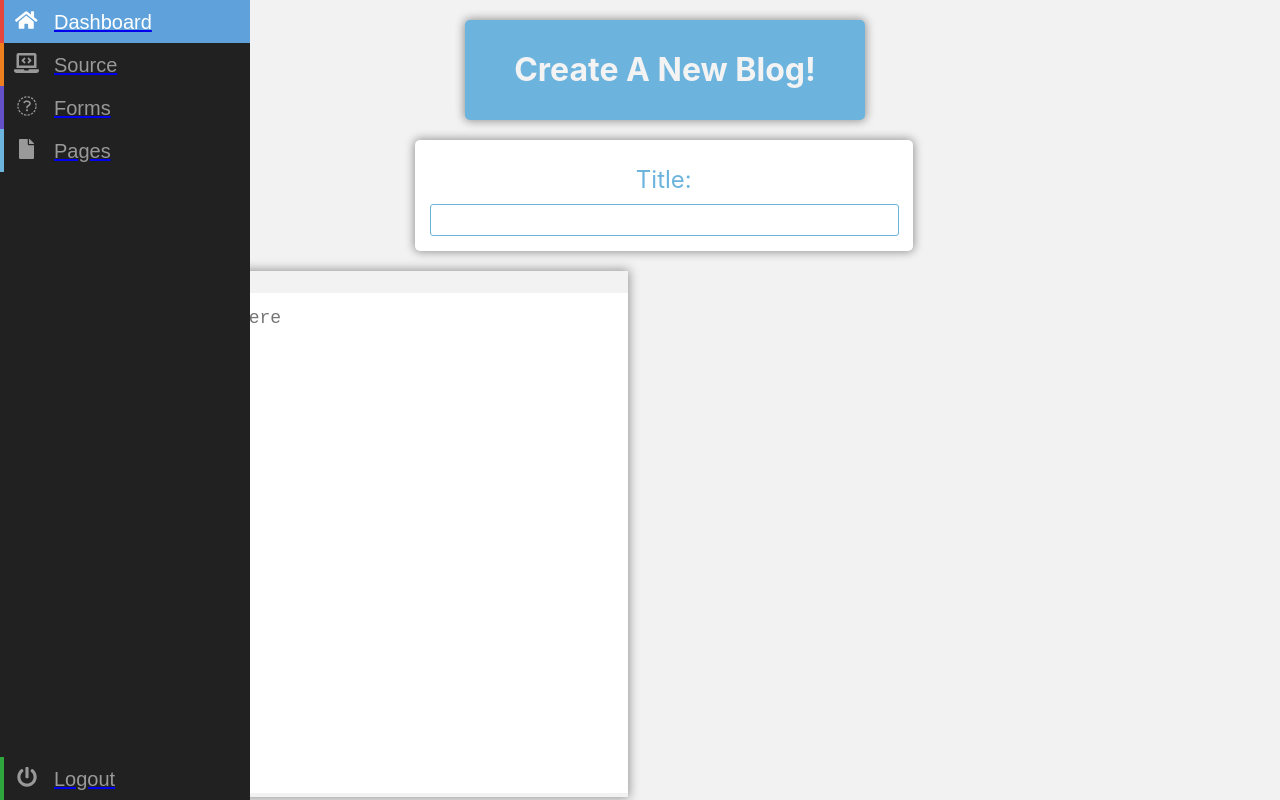
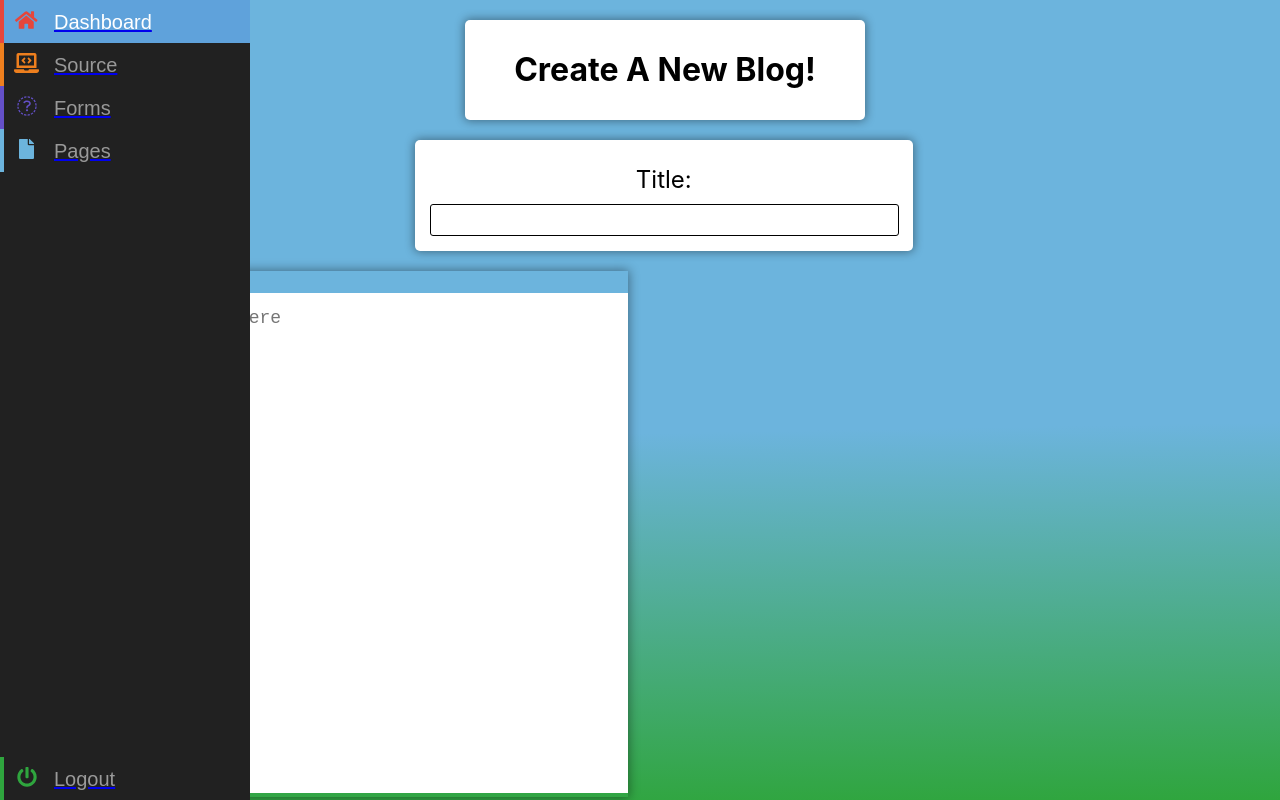
Before and after one commit to ArizonaMangoJuice/los-sabores-de-mi-tierra, a React (Create React App) app: page /dashboard/pages in a window 1280 px wide. Built offline with nearby package versions, Linux system fonts and the light colour scheme.

Commit message:
added text area for writing the blog

```diff
--- a/src/App.css
+++ b/src/App.css
@@ -11,3 +11,20 @@ h1{
 .card-hover{
   box-shadow: 0 0 10px 1px rgba(0, 0, 0, 0.4);
 }
+
+/* web colors text */
+.tomato{
+  color:#e6463c;
+}
+.chocolate-orange{
+  color:#ee7f1e;
+}
+.slateblue{
+  color:#6450c8;
+}
+.cornflowerblue{
+  color:#6cb4dd;
+}
+.seagreen{
+  color:#2fa53e;
+}
--- a/src/components/Banner/Banner.css
+++ b/src/components/Banner/Banner.css
@@ -4,12 +4,14 @@
 
 .banner{
     /* this color will be a prop to change the css */
-    background-color: #6cb4dd;
-    color: #f3f3f4;
+    /* background-color: #6cb4dd; */
+    /* color: #f3f3f4; */
+    color: black;
     width: 400px;
     margin: 0 auto 0 auto;
     height: 100px;
     border-radius: 5px;
+    background-color: white;
 }
 
 .banner-title{
--- a/src/components/Nav/Nav.js
+++ b/src/components/Nav/Nav.js
@@ -18,6 +18,7 @@ export default class Nav extends React.Component{
         let NavButtons = colors.map((e, i) => (
             <NavButton iconName={`fas ${icons[i]}`}
                 name={text[i]}
+                color={e}
                 border={{borderLeft: `4px solid ${e}`}}
                 bottom={text.length-1 === i  ? 'bottom' : ''} />
         ));
--- a/src/components/NavButton/NavButton.js
+++ b/src/components/NavButton/NavButton.js
@@ -16,23 +16,29 @@ export default class NavButton extends React.Component{
        }
     }
 
+    colorChecker = (color) => {
+        if(color === '#e6463c') return 'tomato'
+        if(color === '#ee7f1e') return 'chocolate-orange'
+        if(color === '#6450c8') return 'slateblue'
+        if(color === '#6cb4dd') return 'cornflowerblue'
+        if(color === '#2fa53e') return 'seagreen'
+    }
+
     render(){
         console.log('props for navbutton', this.route)
+        let iconColor = this.colorChecker(this.props.color);
         return (
             <>
-
             <Link to='/dashboard/pages' className={this.props.bottom ? this.props.bottom: `` }>
                 <button className={this.props.bottom ? `nav-button ${this.props.bottom}` : `nav-button` } style={this.props.border}>
                     <div className='icon'>
-                        <i className={this.props.iconName}></i>
+                        <i className={`${iconColor} ${this.props.iconName}`}></i>
                     </div>
                     <p className='dashboard-nav-words'>
                         {this.props.name}
                     </p>
                 </button>
             </Link>
-
-
             </>
         )
     }
--- a/src/components/PageTitleInput/PageTitleInput.css
+++ b/src/components/PageTitleInput/PageTitleInput.css
@@ -18,7 +18,7 @@
 
 .page-title-input{
     width: 98.9%;
-    border: 1px solid #6cb4dd;
+    border: 1px solid black;
     font-size: 24px;
     border-radius: 3px;
 
--- a/src/components/Pages/Pages.css
+++ b/src/components/Pages/Pages.css
@@ -1,8 +1,10 @@
 .dashboard-container{
     min-height: 100vh;
     margin: 0 0 0 50px ;
-    background-color: #f2f2f2;
-    color: #6cb4dd;
+    /* background-color: #f2f2f2; */
+    background: linear-gradient(179deg, #6CB4DD 54%, #2FA53D 100%) no-repeat 50% 50% / 100% 100%;
+
+    color: black;
 }
 
 .border-dev{
@@ -22,7 +24,7 @@
 
 .pages-text-area{
     box-sizing: border-box;
-    outline:#6cb4dd;
+    /* outline:#6cb4dd; */
     resize: none;
     overflow:auto;
     width: 100%;
```
